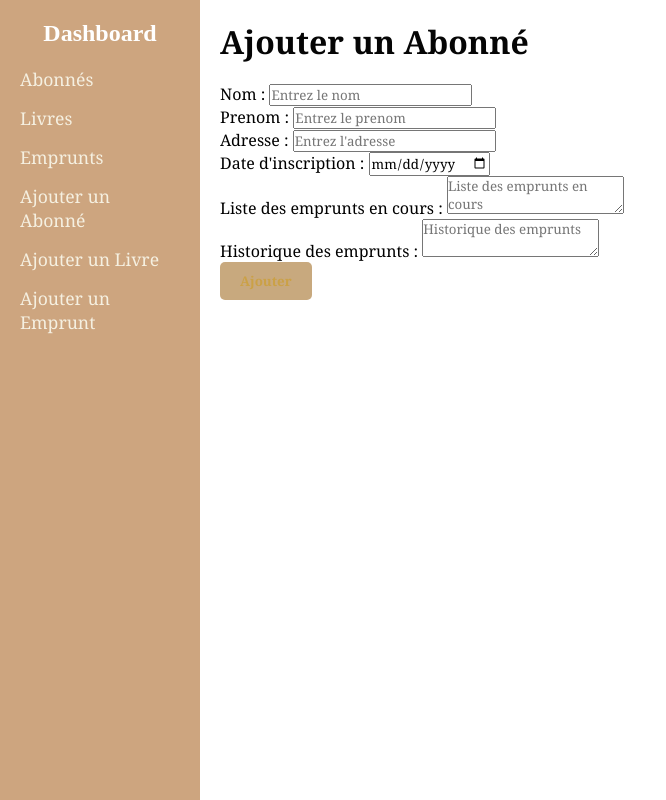
After one commit to NewGit1999/gestion_librairie, a Flask app: template front/template/ajouterabonne.html in a window 1280 px wide. The commit adds this page. Shown: the whole page, without its empty margins (0-666 px from the left). Run offline with Flask 3, Linux system fonts and the light colour scheme; the template is opened without the code that fills it, so the values that code supplies are empty.

Commit message:
add abonne frontend

```diff
--- /dev/null
+++ b/front/template/ajouterabonne.html
@@ -0,0 +1,59 @@
+<!DOCTYPE html>
+<html lang="fr">
+<head>
+    <meta charset="UTF-8">
+    <meta name="viewport" content="width=device-width, initial-scale=1.0">
+    <title>Ajouter un Abonné</title>
+    <link rel="stylesheet" href="../static/css/style.css">
+</head>
+<body>
+    <div class="dashboard-container">
+        <!-- Sidebar -->
+        <aside class="sidebar">
+            <h2>Dashboard</h2>
+            <ul>
+                <li><a href="/">Abonnés</a></li>
+                <li><a href="/livres">Livres</a></li>
+                <li><a href="/emprunts">Emprunts</a></li>
+                <li><a href="/addabonne">Ajouter un Abonné</a></li>
+                <li><a href="/addLivre">Ajouter un Livre</a></li>
+                <li><a href="/addEmprunt">Ajouter un Emprunt</a></li>
+            </ul>
+        </aside>
+
+        <!-- Main Content -->
+        <div class="main-content">
+            <h1>Ajouter un Abonné</h1>
+            <form id="addAbonneForm" action="/addabonne" method="POST">
+                <div class="form-group">
+                    <label for="nom">Nom :</label>
+                    <input type="text" id="nom" name="nom" placeholder="Entrez le nom" required>
+                </div>
+                <div class="form-group">
+                    <label for="prenom">Prenom :</label>
+                    <input type="text" id="prenom" name="prenom" placeholder="Entrez le prenom" required>
+                </div>
+                <div class="form-group">
+                    <label for="adresse">Adresse :</label>
+                    <input type="text" id="Adresse" name="Adresse" placeholder="Entrez l'adresse" required>
+                </div>
+                <div class="form-group">
+                    <label for="date_inscription">Date d'inscription :</label>
+                    <input type="date" id="date_inscription" name="Date_dinscription" required>
+                </div>
+                <div class="form-group">
+                    <label for="liste_emprunts">Liste des emprunts en cours :</label>
+                    <textarea id="liste_emprunts" name="Liste_emprunts_cours" placeholder="Liste des emprunts en cours"></textarea>
+                </div>
+                <div class="form-group">
+                    <label for="historique_emprunts">Historique des emprunts :</label>
+                    <textarea id="historique_emprunts" name="historique_emprunts" placeholder="Historique des emprunts"></textarea>
+                </div>
+                <button type="submit" class="add-btn">Ajouter</button>
+            </form>
+        </div>
+    </div>
+
+    <script src="../static/js/script.js"></script>
+</body>
+</html>
```
Also changed, not shown: app.py (+24 -1 lines), back/app/routes.py (+14 -2 lines), front/template/index.html (+8 -5 lines).
